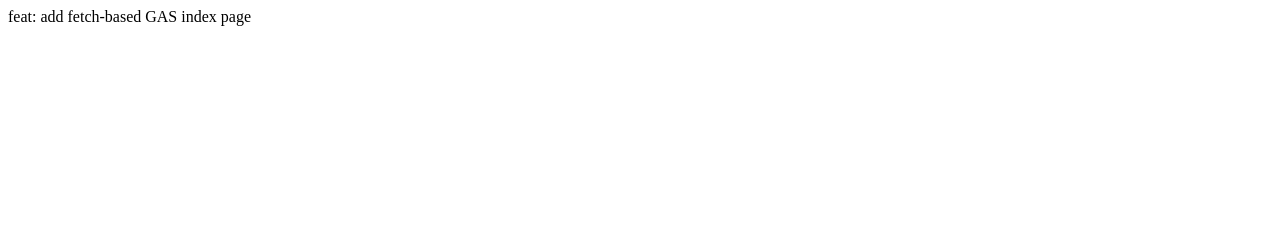
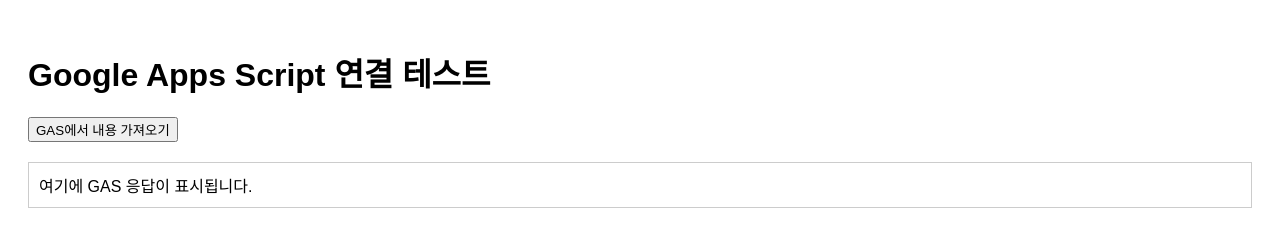
Before and after one commit to chobyoungjae/vercel-reverse-proxy-demo, a plain HTML site: page index.html in a window 1280 px wide. Drawn offline with Linux system fonts and the light colour scheme.

Commit message:
Update index.html

```diff
--- a/index.html
+++ b/index.html
@@ -1 +1,31 @@
-feat: add fetch-based GAS index page
+<!DOCTYPE html>
+<html>
+  <head>
+    <meta charset="UTF-8" />
+    <title>GAS 연결 테스트</title>
+    <style>
+      body {
+        font-family: sans-serif;
+        padding: 20px;
+      }
+      #result {
+        margin-top: 20px;
+        padding: 10px;
+        border: 1px solid #ccc;
+      }
+    </style>
+  </head>
+  <body>
+    <h1>Google Apps Script 연결 테스트</h1>
+    <button onclick="loadGAS()">GAS에서 내용 가져오기</button>
+    <div id="result">여기에 GAS 응답이 표시됩니다.</div>
+
+    <script>
+      async function loadGAS() {
+        const response = await fetch("https://script.google.com/macros/s/AKfycbyxq-SOgDujTwvQRItHt-k24P2QVuRoqZ62N7vKGSZbLd60npKuLPrcNMEFO-kHQoWO/exec");
+        const text = await response.text();
+        document.getElementById("result").innerHTML = text;
+      }
+    </script>
+  </body>
+</html>
```
